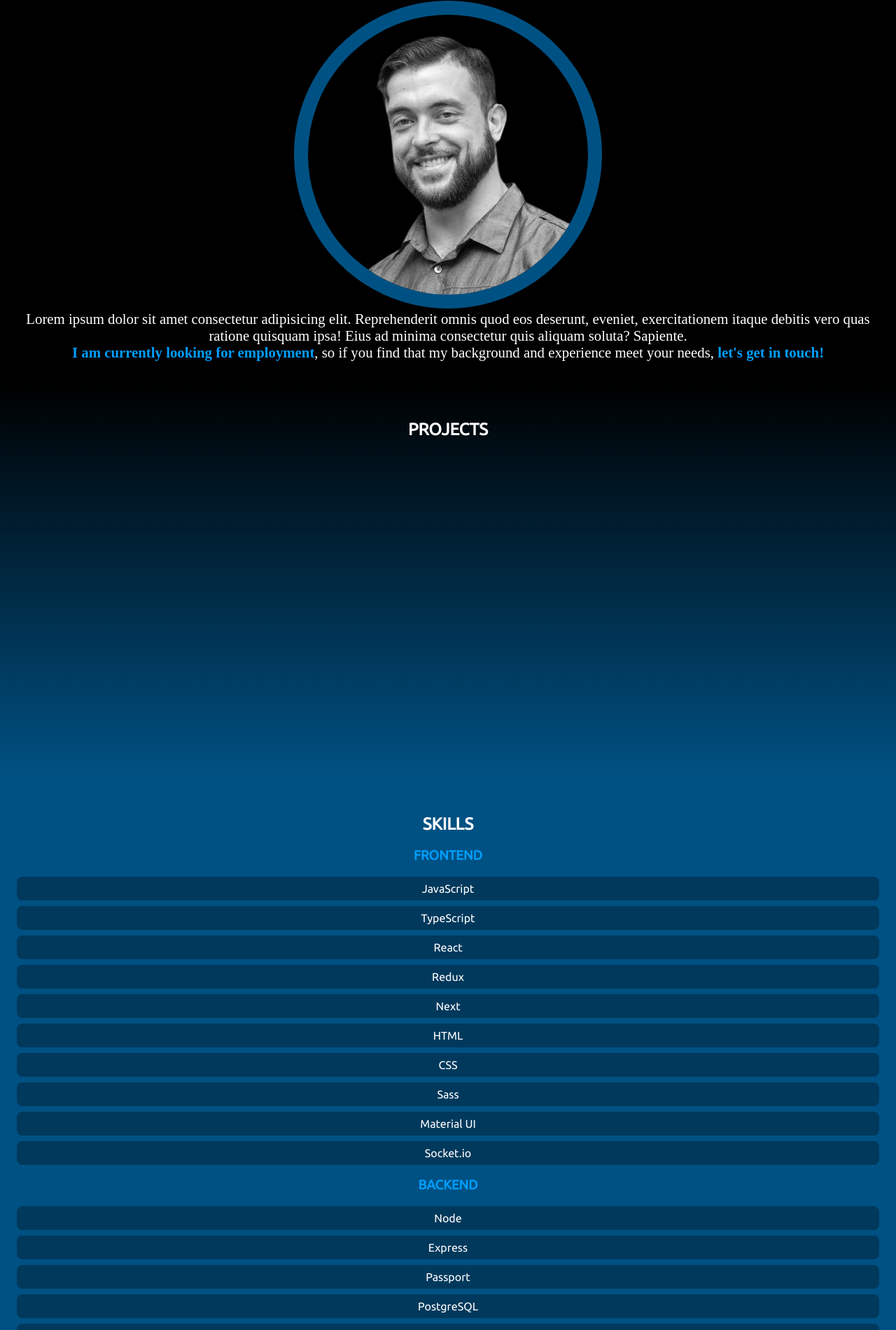
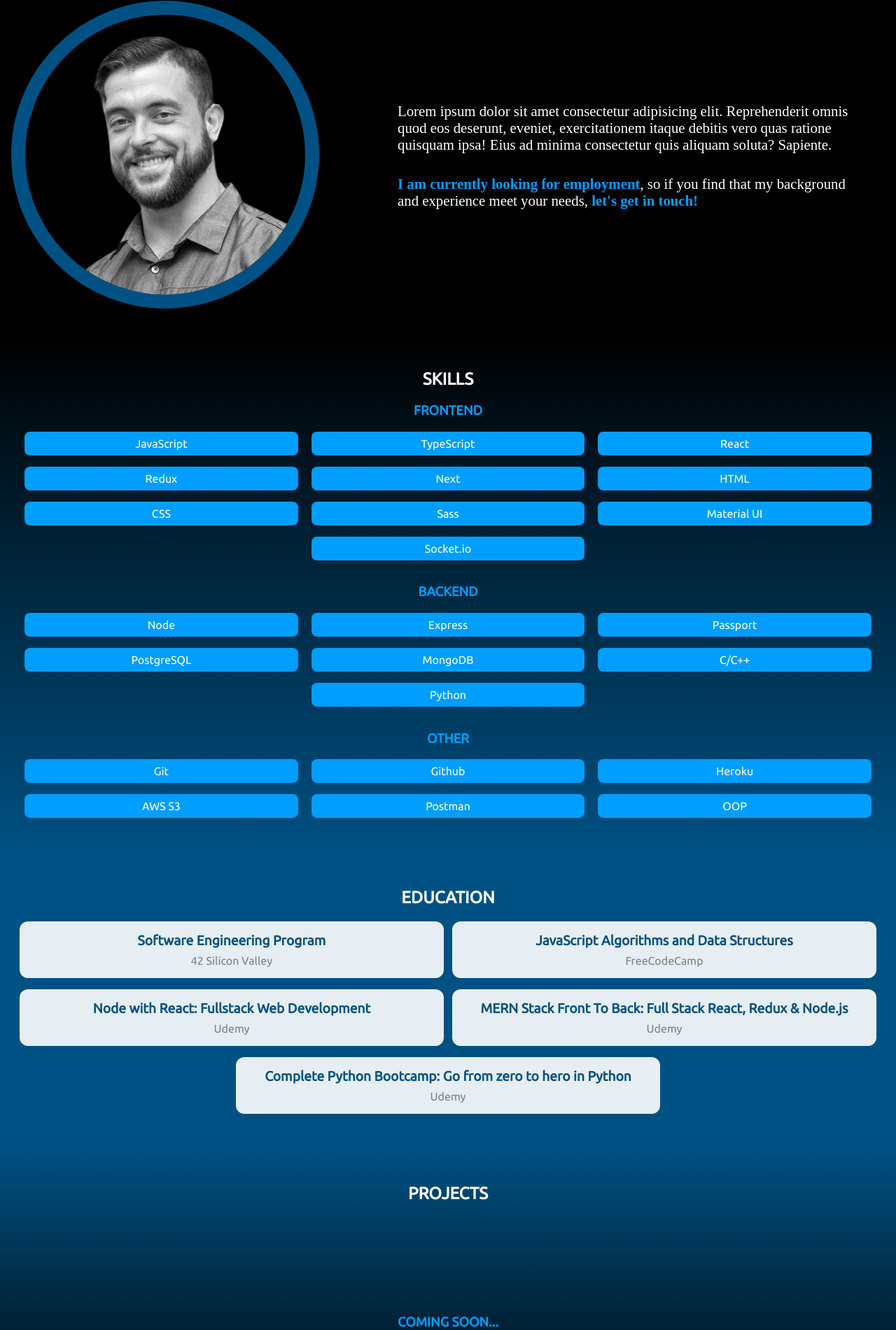
Before and after one commit to ynenakho/portfolio, a React (Create React App) app: page / in a window 1280 px wide. Shown: the part 479-2380 px from the top of the page at 70% size. Built offline with nearby package versions, Linux system fonts and the light colour scheme.

Commit message:
skills and experience

```diff
--- a/src/components/About.tsx
+++ b/src/components/About.tsx
@@ -2,6 +2,7 @@ const About: React.FC = () => {
   return (
     <div className="section black about">
       <div className="container">
+        <div className="flex">
           <div className="avatar-container">
             <img
               src="/pictures/yuriy-avatar-1.png"
@@ -20,9 +21,10 @@ const About: React.FC = () => {
               <span className="bluebold">
                 I am currently looking for employment
               </span>
-            , so if you find that my background and experience meet your needs,{' '}
-            <span className="bluebold">let's get in touch!</span>
+              , so if you find that my background and experience meet your
+              needs, <span className="bluebold">let's get in touch!</span>
             </p>
+          </div>
         </div>
       </div>
     </div>
--- a/src/components/Education.tsx
+++ b/src/components/Education.tsx
@@ -10,11 +10,9 @@ const School: React.FC<SchoolProps> = ({ course, school, website }) => {
   };
 
   return (
-    <div className="school-container">
+    <div className="school-container" onClick={handleClick}>
       <p className="course">{course}</p>
-      <p className="school" data-tool-tip={website} onClick={handleClick}>
-        {school}
-      </p>
+      <p className="school">{school}</p>
     </div>
   );
 };
@@ -50,7 +48,7 @@ const Education: React.FC = () => {
     },
   ];
   return (
-    <div className="education section black-gradient">
+    <div className="education section blue">
       <div className="container">
         <h2>Education</h2>
         <div className="flex">
--- a/src/components/Main.tsx
+++ b/src/components/Main.tsx
@@ -15,9 +15,10 @@ const Main: React.FC<Props> = (props) => {
       <div className="main">
         <Title text="Hi, I'm Yuriy and I'm a software engineer" />
         <About />
-        <Projects />
+
         <Skills />
         <Education />
+        <Projects />
         <Connect />
       </div>
     </div>
--- a/src/components/Projects.tsx
+++ b/src/components/Projects.tsx
@@ -1,7 +1,10 @@
 const Projects: React.FC = () => {
   return (
-    <div className="section projects blue-gradient">
+    <div className="section projects black-gradient">
       <h2>Projects</h2>
+      <div className="projects-container">
+        <h3>Coming soon...</h3>
+      </div>
     </div>
   );
 };
--- a/src/components/Skills.tsx
+++ b/src/components/Skills.tsx
@@ -40,21 +40,27 @@ const Skills: React.FC = () => {
   ];
 
   return (
-    <div className="skills section blue">
+    <div className="skills section blue-gradient">
       <div className="container">
         <h2>Skills</h2>
         <h3>FrontEnd</h3>
+        <div className="skills-container">
           {frontEndSkills.map((skill) => (
             <Skill skill={skill} />
           ))}
+        </div>
         <h3>BackEnd</h3>
+        <div className="skills-container">
           {backEndSkills.map((skill) => (
             <Skill skill={skill} />
           ))}
+        </div>
         <h3>Other</h3>
+        <div className="skills-container">
           {otherSkills.map((skill) => (
             <Skill skill={skill} />
           ))}
+        </div>
       </div>
     </div>
   );
--- a/src/styles/_about.scss
+++ b/src/styles/_about.scss
@@ -2,10 +2,24 @@
   // height: 500px;
   @include flexCenter(column);
   p {
+    margin: 4 * $sizing;
     font-family: 'avenir';
+    text-align: left;
     .bluebold {
       color: $lightblue;
       font-weight: bold;
+    }
+    @media (max-width: $tablet) {
+      text-align: center;
+    }
+  }
+
+  .flex {
+    display: flex;
+    flex-direction: row;
+    align-items: center;
+    @media (max-width: $tablet) {
+      flex-direction: column;
     }
   }
 }
@@ -14,19 +28,23 @@
 //   border-radius: 50%;
 //   border: 10px solid $darkblue;
 // }
-
+.avatar-container {
+  margin-right: 10 * $sizing;
+  @media (max-width: $tablet) {
+    margin: 0;
+  }
   .avatar {
     width: 200px;
     height: 200px;
-  @media only screen and (min-width: $mobile) {
+    @media (min-width: $mobile) {
       width: 250px;
       height: 250px;
     }
-  @media only screen and (min-width: $tablet) {
+    @media (min-width: $tablet) {
       width: 300px;
       height: 300px;
     }
-  @media only screen and (min-width: $desktop) {
+    @media (min-width: $desktop) {
       width: 400px;
       height: 400px;
     }
@@ -34,3 +52,4 @@
     border-radius: 50%;
     border: 20px solid $darkblue;
   }
+}
--- a/src/styles/_education.scss
+++ b/src/styles/_education.scss
@@ -3,10 +3,14 @@
   padding: 2 * $sizing;
   background: rgba(255, 255, 255, 0.9);
   border-radius: 12px;
-  margin: $sizing;
-  min-width: 45%;
-  flex: 1;
-  align-self: center;
+  margin-bottom: 2 * $sizing;
+  width: 46%;
+  align-self: stretch;
+  position: relative;
+
+  @media (max-width: $tablet) {
+    width: 100%;
+  }
 
   .course {
     font-weight: 600;
@@ -17,37 +21,51 @@
   .school {
     margin-top: $sizing;
     color: grey;
-    position: relative;
+  }
 
-    &:hover {
-      color: $lightblue;
-      cursor: pointer;
+  transition: all 0.25s ease-in;
+  box-shadow: inset 0 0 0 0 $lightblue;
+  cursor: pointer;
+  &:hover {
+    box-shadow: inset 0 0 0 100px $lightblue;
+    .course {
+      color: white;
     }
-
-    &:hover::after {
-      transform: scale(1) translate(50%, 0);
-      top: 100%;
-    }
-
-    &::after {
-      content: attr(data-tool-tip);
-      display: block;
-      position: absolute;
-      background-color: rgba(0, 0, 0, 0.7);
-      border-radius: 5px;
-      padding: 1em 3em;
-      font-size: 0.8em;
-      transform: scale(0) translate(50%, 0);
-      top: 0;
-      right: 50%;
-      transition: transform ease-out 150ms, top ease-out 150ms;
+    .school {
+      color: white;
     }
   }
+
+  // &:hover {
+  //   color: $lightblue;
+  //   cursor: pointer;
+  // }
+
+  // &:hover::after {
+  //   transform: scale(1) translate(50%, -50%);
+  //   top: 50%;
+  // }
+
+  // &::after {
+  //   content: attr(data-tool-tip);
+  //   display: block;
+  //   position: absolute;
+  //   z-index: 2;
+  //   background-color: rgba(0, 0, 0, 0.7);
+  //   border-radius: 5px;
+  //   padding: 1em 3em;
+  //   font-size: 0.8em;
+  //   transform: scale(0) translate(50%, 0);
+  //   top: 0;
+  //   right: 50%;
+  //   transition: transform ease-out 150ms, top ease-out 150ms;
+  // }
 }
 
 .education {
   .flex {
     display: flex;
     flex-wrap: wrap;
+    justify-content: space-evenly;
   }
 }
--- a/src/styles/_projects.scss
+++ b/src/styles/_projects.scss
@@ -1,3 +1,6 @@
 .projects {
-  height: 500px;
+  .projects-container {
+    height: 300px;
+    @include flexCenter('column');
+  }
 }
--- a/src/styles/_skills.scss
+++ b/src/styles/_skills.scss
@@ -2,5 +2,26 @@
   background: rgba(0, 0, 0, 0.3);
   padding: $sizing;
   border-radius: 8px;
-  margin: $sizing;
+  margin-bottom: 2 * $sizing;
+  width: 30%;
+  @media (max-width: $tablet) {
+    width: 45%;
+  }
+  @media (max-width: $mobile) {
+    width: 100%;
+  }
+  border-color: $lightblue;
+  box-shadow: 0 0 40px 40px $lightblue inset, 0 0 0 0 $lightblue;
+  transition: all 150ms ease-in-out;
+
+  &:hover {
+    box-shadow: 0 0 10px 0 $lightblue inset, 0 0 10px 4px $lightblue;
+    cursor: pointer;
+  }
 }
+
+.skills-container {
+  display: flex;
+  flex-wrap: wrap;
+  justify-content: space-evenly;
+}
--- a/src/styles/styles.css
+++ b/src/styles/styles.css
@@ -57,7 +57,9 @@
 }
 
 .about p {
+  margin: 32px;
   font-family: 'avenir';
+  text-align: left;
 }
 
 .about p .bluebold {
@@ -65,36 +67,87 @@
   font-weight: bold;
 }
 
-.avatar {
+@media (max-width: 960px) {
+  .about p {
+    text-align: center;
+  }
+}
+
+.about .flex {
+  display: -webkit-box;
+  display: -ms-flexbox;
+  display: flex;
+  -webkit-box-orient: horizontal;
+  -webkit-box-direction: normal;
+      -ms-flex-direction: row;
+          flex-direction: row;
+  -webkit-box-align: center;
+      -ms-flex-align: center;
+          align-items: center;
+}
+
+@media (max-width: 960px) {
+  .about .flex {
+    -webkit-box-orient: vertical;
+    -webkit-box-direction: normal;
+        -ms-flex-direction: column;
+            flex-direction: column;
+  }
+}
+
+.avatar-container {
+  margin-right: 80px;
+}
+
+@media (max-width: 960px) {
+  .avatar-container {
+    margin: 0;
+  }
+}
+
+.avatar-container .avatar {
   width: 200px;
   height: 200px;
   border-radius: 50%;
   border: 20px solid #005183;
 }
 
-@media only screen and (min-width: 600px) {
-  .avatar {
+@media (min-width: 600px) {
+  .avatar-container .avatar {
     width: 250px;
     height: 250px;
   }
 }
 
-@media only screen and (min-width: 960px) {
-  .avatar {
+@media (min-width: 960px) {
+  .avatar-container .avatar {
     width: 300px;
     height: 300px;
   }
 }
 
-@media only screen and (min-width: 1280px) {
-  .avatar {
+@media (min-width: 1280px) {
+  .avatar-container .avatar {
     width: 400px;
     height: 400px;
   }
 }
 
-.projects {
-  height: 500px;
+.projects .projects-container {
+  height: 300px;
+  display: -webkit-box;
+  display: -ms-flexbox;
+  display: flex;
+  -webkit-box-align: center;
+      -ms-flex-align: center;
+          align-items: center;
+  -webkit-box-pack: center;
+      -ms-flex-pack: center;
+          justify-content: center;
+  -webkit-box-orient: vertical;
+  -webkit-box-direction: normal;
+      -ms-flex-direction: "column";
+          flex-direction: "column";
 }
 
 .black {
@@ -268,7 +321,42 @@
   background: rgba(0, 0, 0, 0.3);
   padding: 8px;
   border-radius: 8px;
-  margin: 8px;
+  margin-bottom: 16px;
+  width: 30%;
+  border-color: #009eff;
+  -webkit-box-shadow: 0 0 40px 40px #009eff inset, 0 0 0 0 #009eff;
+          box-shadow: 0 0 40px 40px #009eff inset, 0 0 0 0 #009eff;
+  -webkit-transition: all 150ms ease-in-out;
+  transition: all 150ms ease-in-out;
+}
+
+@media (max-width: 960px) {
+  .skill {
+    width: 45%;
+  }
+}
+
+@media (max-width: 600px) {
+  .skill {
+    width: 100%;
+  }
+}
+
+.skill:hover {
+  -webkit-box-shadow: 0 0 10px 0 #009eff inset, 0 0 10px 4px #009eff;
+          box-shadow: 0 0 10px 0 #009eff inset, 0 0 10px 4px #009eff;
+  cursor: pointer;
+}
+
+.skills-container {
+  display: -webkit-box;
+  display: -ms-flexbox;
+  display: flex;
+  -ms-flex-wrap: wrap;
+      flex-wrap: wrap;
+  -webkit-box-pack: space-evenly;
+      -ms-flex-pack: space-evenly;
+          justify-content: space-evenly;
 }
 
 .school-container {
@@ -288,13 +376,22 @@
   padding: 16px;
   background: rgba(255, 255, 255, 0.9);
   border-radius: 12px;
-  margin: 8px;
-  min-width: 45%;
-  -webkit-box-flex: 1;
-      -ms-flex: 1;
-          flex: 1;
-  -ms-flex-item-align: center;
-      align-self: center;
+  margin-bottom: 16px;
+  width: 46%;
+  -ms-flex-item-align: stretch;
+      align-self: stretch;
+  position: relative;
+  -webkit-transition: all 0.25s ease-in;
+  transition: all 0.25s ease-in;
+  -webkit-box-shadow: inset 0 0 0 0 #009eff;
+          box-shadow: inset 0 0 0 0 #009eff;
+  cursor: pointer;
+}
+
+@media (max-width: 960px) {
+  .school-container {
+    width: 100%;
+  }
 }
 
 .school-container .course {
@@ -306,36 +403,19 @@
 .school-container .school {
   margin-top: 8px;
   color: grey;
-  position: relative;
 }
 
-.school-container .school:hover {
-  color: #009eff;
-  cursor: pointer;
+.school-container:hover {
+  -webkit-box-shadow: inset 0 0 0 100px #009eff;
+          box-shadow: inset 0 0 0 100px #009eff;
 }
 
-.school-container .school:hover::after {
-  -webkit-transform: scale(1) translate(50%, 0);
-          transform: scale(1) translate(50%, 0);
-  top: 100%;
+.school-container:hover .course {
+  color: white;
 }
 
-.school-container .school::after {
-  content: attr(data-tool-tip);
-  display: block;
-  position: absolute;
-  background-color: rgba(0, 0, 0, 0.7);
-  border-radius: 5px;
-  padding: 1em 3em;
-  font-size: 0.8em;
-  -webkit-transform: scale(0) translate(50%, 0);
-          transform: scale(0) translate(50%, 0);
-  top: 0;
-  right: 50%;
-  -webkit-transition: top ease-out 150ms, -webkit-transform ease-out 150ms;
-  transition: top ease-out 150ms, -webkit-transform ease-out 150ms;
-  transition: transform ease-out 150ms, top ease-out 150ms;
-  transition: transform ease-out 150ms, top ease-out 150ms, -webkit-transform ease-out 150ms;
+.school-container:hover .school {
+  color: white;
 }
 
 .education .flex {
@@ -344,6 +424,9 @@
   display: flex;
   -ms-flex-wrap: wrap;
       flex-wrap: wrap;
+  -webkit-box-pack: space-evenly;
+      -ms-flex-pack: space-evenly;
+          justify-content: space-evenly;
 }
 
 .connect {
```
Also changed, not shown: src/styles/_title.scss (+0 -9 lines), src/styles/styles.scss (+10 -8 lines), 1 other file (tests, documents, lock files or other folders). Lines whose indentation alone changed are shown as unchanged.
